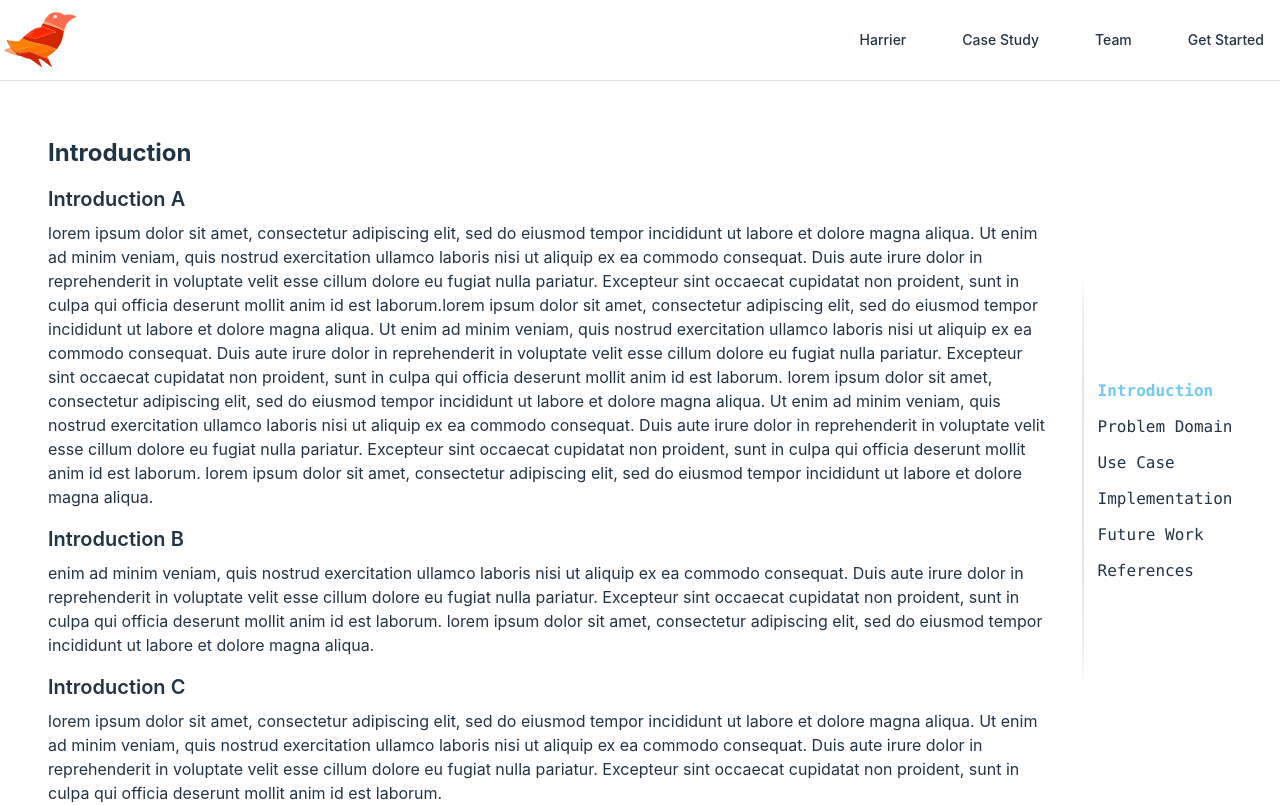
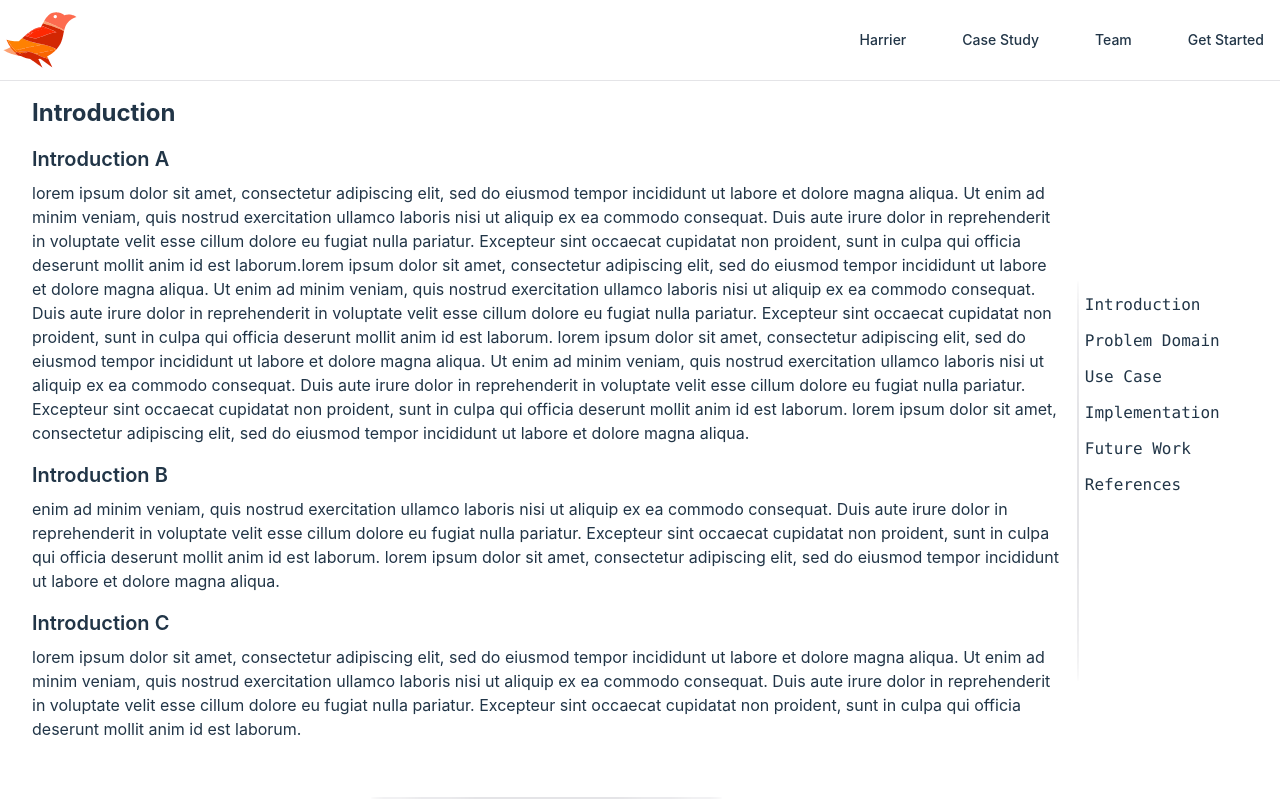
Before and after one commit to 2408-capstone-team5/harrier-site, a React (Vite) app: page /case-study in a window 1280 px wide. Before the commit this address led to /case-study#introduction. Shown: the top 805 px of the page. Built offline with nearby package versions, Linux system fonts and the light colour scheme.

Commit message:
fix: submenu links not accurately moving to the correct section title

```diff
--- a/src/components/Section.tsx
+++ /dev/null
@@ -1,63 +0,0 @@
-export type Section = { name: string; sectionId: string };
-
-type SectionProps = {
-  section: Section;
-  registerRef: (id: string) => (element: HTMLElement | null) => void;
-};
-
-export const Section = ({ section, registerRef }: SectionProps) => {
-  return (
-    <article
-      key={section.sectionId}
-      id={`${section.sectionId}`}
-      ref={registerRef(section.sectionId)}
-      className="p-4 rounded-lg mb-6"
-    >
-      <h2 className="font-bold text-2xl mb-4">{section.name}</h2>
-      <h3 className="font-semibold text-xl mb-2">{section.name} A</h3>
-      <p className="mb-4">
-        lorem ipsum dolor sit amet, consectetur adipiscing elit, sed do eiusmod
-        tempor incididunt ut labore et dolore magna aliqua. Ut enim ad minim
-        veniam, quis nostrud exercitation ullamco laboris nisi ut aliquip ex ea
-        commodo consequat. Duis aute irure dolor in reprehenderit in voluptate
-        velit esse cillum dolore eu fugiat nulla pariatur. Excepteur sint
-        occaecat cupidatat non proident, sunt in culpa qui officia deserunt
-        mollit anim id est laborum.lorem ipsum dolor sit amet, consectetur
-        adipiscing elit, sed do eiusmod tempor incididunt ut labore et dolore
-        magna aliqua. Ut enim ad minim veniam, quis nostrud exercitation ullamco
-        laboris nisi ut aliquip ex ea commodo consequat. Duis aute irure dolor
-        in reprehenderit in voluptate velit esse cillum dolore eu fugiat nulla
-        pariatur. Excepteur sint occaecat cupidatat non proident, sunt in culpa
-        qui officia deserunt mollit anim id est laborum. lorem ipsum dolor sit
-        amet, consectetur adipiscing elit, sed do eiusmod tempor incididunt ut
-        labore et dolore magna aliqua. Ut enim ad minim veniam, quis nostrud
-        exercitation ullamco laboris nisi ut aliquip ex ea commodo consequat.
-        Duis aute irure dolor in reprehenderit in voluptate velit esse cillum
-        dolore eu fugiat nulla pariatur. Excepteur sint occaecat cupidatat non
-        proident, sunt in culpa qui officia deserunt mollit anim id est laborum.
-        lorem ipsum dolor sit amet, consectetur adipiscing elit, sed do eiusmod
-        tempor incididunt ut labore et dolore magna aliqua.
-      </p>
-      <h3 className="font-semibold text-xl mb-2">{section.name} B</h3>
-      <p className="mb-4">
-        enim ad minim veniam, quis nostrud exercitation ullamco laboris nisi ut
-        aliquip ex ea commodo consequat. Duis aute irure dolor in reprehenderit
-        in voluptate velit esse cillum dolore eu fugiat nulla pariatur.
-        Excepteur sint occaecat cupidatat non proident, sunt in culpa qui
-        officia deserunt mollit anim id est laborum. lorem ipsum dolor sit amet,
-        consectetur adipiscing elit, sed do eiusmod tempor incididunt ut labore
-        et dolore magna aliqua.
-      </p>
-      <h3 className="font-semibold text-xl mb-2">{section.name} C</h3>
-      <p className="mb-4">
-        lorem ipsum dolor sit amet, consectetur adipiscing elit, sed do eiusmod
-        tempor incididunt ut labore et dolore magna aliqua. Ut enim ad minim
-        veniam, quis nostrud exercitation ullamco laboris nisi ut aliquip ex ea
-        commodo consequat. Duis aute irure dolor in reprehenderit in voluptate
-        velit esse cillum dolore eu fugiat nulla pariatur. Excepteur sint
-        occaecat cupidatat non proident, sunt in culpa qui officia deserunt
-        mollit anim id est laborum.
-      </p>
-    </article>
-  );
-};
--- a/src/components/pages/CaseStudyPage.tsx
+++ b/src/components/pages/CaseStudyPage.tsx
@@ -1,125 +1,96 @@
-import { useEffect, useState, useRef } from "react";
-// import { Eye } from "lucide-react";
 import { Link } from "react-router-dom";
+import { useContext } from "react";
+import { SectionsStateContext, Section } from "@/providers/SectionsStateProvider";
 
-import { Section } from "../Section";
 export default function CaseStudyPage() {
-  const sections: Section[] = [
-    { name: "Introduction", sectionId: "introduction" },
-    {
-      name: "Problem Domain",
-
-      sectionId: "problem-domain",
-    },
-    { name: "Use Case", sectionId: "use-case" },
-    {
-      name: "Implementation",
-      sectionId: "implementation",
-    },
-    { name: "Future Work", sectionId: "future-work" },
-    { name: "References", sectionId: "references" },
-  ];
-
-  const [activeSection, setActiveSection] = useState<string>("introduction");
-  const [navVisible, setNavVisible] = useState<boolean>(true);
-  const isScrollingRef = useRef(false);
-  const sectionRefs = useRef<{ [key: string]: HTMLElement }>({});
-
-  useEffect(() => {
-    const handleResize = () => {
-      if (window.innerWidth < 800) {
-        setNavVisible(false);
-      } else {
-        setNavVisible(true);
-      }
-    };
-
-    window.addEventListener("resize", handleResize);
-    handleResize();
-
-    return () => {
-      window.removeEventListener("resize", handleResize);
-    };
-  }, []);
-
-  useEffect(() => {
-    window.history.replaceState(null, "", `#${activeSection}`);
-  }, [activeSection]);
-
-  const registerSectionRef = (id: string) => (element: HTMLElement | null) => {
-    if (element) {
-      sectionRefs.current[id] = element;
-    }
-  };
-
-  const handleNavClick = (
-    event: React.MouseEvent<HTMLAnchorElement>,
-    sectionId: string,
-  ) => {
-    event.preventDefault();
-    const targetElement = document.getElementById(sectionId);
-
-    if (targetElement) {
-      isScrollingRef.current = true;
-      window.history.replaceState(null, "", `#${sectionId}`);
-      targetElement.scrollIntoView({ behavior: "smooth", block: "start" });
-
-      setTimeout(() => {
-        isScrollingRef.current = false;
-        setActiveSection(sectionId);
-      }, 500);
-    }
-  };
+  const { sections } : { sections: Section[] } = useContext(SectionsStateContext)
 
   return (
-    <div>
+    <div className="flex items-center justify-center min-h-screen">
       <main id="case-study-container" className="flex flex-row mx-4">
-        <div id="article-content" className="flex-[85] m-4">
-          {sections.map((title, idx) => (
-            <>
-              <br />
-              <Section
-                section={title}
-                registerRef={registerSectionRef}
-              />
-              {idx === sections.length - 1 ? (
-                <div className="h-24"></div>
-              ) : (
+        <div id="article-content" className="flex-[85]">
+          {sections.map((section, idx) => (
+            <div
+              key={section.sectionId}
+              id={section.sectionId}
+              className="mb-8"
+            >
+              <article
+                key={section.sectionId}
+                id={`${section.sectionId}`}
+                // ref={registerRef(section.sectionId)}
+                className="p-4 rounded-lg mb-6"
+              >
+                <h2 className="font-bold text-2xl mb-4">{section.name}</h2>
+                <h3 className="font-semibold text-xl mb-2">{section.name} A</h3>
+                <p className="mb-4">
+                  lorem ipsum dolor sit amet, consectetur adipiscing elit, sed do eiusmod
+                  tempor incididunt ut labore et dolore magna aliqua. Ut enim ad minim
+                  veniam, quis nostrud exercitation ullamco laboris nisi ut aliquip ex ea
+                  commodo consequat. Duis aute irure dolor in reprehenderit in voluptate
+                  velit esse cillum dolore eu fugiat nulla pariatur. Excepteur sint
+                  occaecat cupidatat non proident, sunt in culpa qui officia deserunt
+                  mollit anim id est laborum.lorem ipsum dolor sit amet, consectetur
+                  adipiscing elit, sed do eiusmod tempor incididunt ut labore et dolore
+                  magna aliqua. Ut enim ad minim veniam, quis nostrud exercitation ullamco
+                  laboris nisi ut aliquip ex ea commodo consequat. Duis aute irure dolor
+                  in reprehenderit in voluptate velit esse cillum dolore eu fugiat nulla
+                  pariatur. Excepteur sint occaecat cupidatat non proident, sunt in culpa
+                  qui officia deserunt mollit anim id est laborum. lorem ipsum dolor sit
+                  amet, consectetur adipiscing elit, sed do eiusmod tempor incididunt ut
+                  labore et dolore magna aliqua. Ut enim ad minim veniam, quis nostrud
+                  exercitation ullamco laboris nisi ut aliquip ex ea commodo consequat.
+                  Duis aute irure dolor in reprehenderit in voluptate velit esse cillum
+                  dolore eu fugiat nulla pariatur. Excepteur sint occaecat cupidatat non
+                  proident, sunt in culpa qui officia deserunt mollit anim id est laborum.
+                  lorem ipsum dolor sit amet, consectetur adipiscing elit, sed do eiusmod
+                  tempor incididunt ut labore et dolore magna aliqua.
+                </p>
+                <h3 className="font-semibold text-xl mb-2">{section.name} B</h3>
+                <p className="mb-4">
+                  enim ad minim veniam, quis nostrud exercitation ullamco laboris nisi ut
+                  aliquip ex ea commodo consequat. Duis aute irure dolor in reprehenderit
+                  in voluptate velit esse cillum dolore eu fugiat nulla pariatur.
+                  Excepteur sint occaecat cupidatat non proident, sunt in culpa qui
+                  officia deserunt mollit anim id est laborum. lorem ipsum dolor sit amet,
+                  consectetur adipiscing elit, sed do eiusmod tempor incididunt ut labore
+                  et dolore magna aliqua.
+                </p>
+                <h3 className="font-semibold text-xl mb-2">{section.name} C</h3>
+                <p className="mb-4">
+                  lorem ipsum dolor sit amet, consectetur adipiscing elit, sed do eiusmod
+                  tempor incididunt ut labore et dolore magna aliqua. Ut enim ad minim
+                  veniam, quis nostrud exercitation ullamco laboris nisi ut aliquip ex ea
+                  commodo consequat. Duis aute irure dolor in reprehenderit in voluptate
+                  velit esse cillum dolore eu fugiat nulla pariatur. Excepteur sint
+                  occaecat cupidatat non proident, sunt in culpa qui officia deserunt
+                  mollit anim id est laborum.
+                </p>
+              </article>
+              {idx < sections.length - 1 && (
                 <div className="nice-line h-0.5 bg-quinary rounded-full mx-auto w-2/6"></div>
               )}
-            </>
+            </div>
           ))}
         </div>
-        {navVisible && (
-          <div className="relative flex-[15]">
         <nav
           id="navigate-this-page"
-              className="sticky top-0 h-screen overflow-y-auto flex flex-col justify-center pl-4"
+          className="sticky flex-[15] top-0 h-screen"
         >
           <div className="nice-line absolute left-0 top-1/4 bottom-1/4 w-0.5 bg-quinary rounded-full"></div>
-              <ul className="p-0 font-mono">
+          <ul className="absolute left-2 top-1/4 bottom-1/4 p-0 font-mono">
             {sections.map((section) => (
               <li key={section.sectionId} className="my-3">
                 <Link
                   to={`#${section.sectionId}`}
-                      onClick={(event) =>
-                        handleNavClick(event, `${section.sectionId}`)
-                      }
-                      className={`flex items-center ${activeSection === section.sectionId ? "font-extrabold text-center text-primary" : ""} truncate`}
+                  className={`flex items-center truncate`}
                 >
-                      {/* {activeSection === section.urlFormatted && (
-                        <span className="mr-1">
-                          <Eye />
-                        </span>
-                      )} */}
                   {section.name}
                 </Link>
               </li>
             ))}
           </ul>
         </nav>
-          </div>
-        )}
       </main>
     </div>
   );
--- a/src/index.css
+++ b/src/index.css
@@ -10,7 +10,7 @@
     font-family: Inter, system-ui, Avenir, Helvetica, Arial, sans-serif;
     line-height: 1.5;
     font-weight: 400;
-    color-scheme: light;
+    color-scheme: dark light;
     /* color: rgba(255, 255, 255, 1); */
     font-synthesis: none;
     text-rendering: optimizeLegibility;
--- a/src/main.tsx
+++ b/src/main.tsx
@@ -9,10 +9,12 @@ import CaseStudyPage from "./components/pages/CaseStudyPage.tsx";
 import GetStartedPage from "./components/pages/GetStartedPage.tsx";
 import NotFoundPage from "./components/pages/NotFoundPage.tsx";
 
+import { SectionsStateProvider } from "@/providers/SectionsStateProvider.tsx";
 import "./index.css";
 
 createRoot(document.getElementById("app")!).render(
   <StrictMode>
+    <SectionsStateProvider>
     <RouterProvider
       router={createBrowserRouter([
         {
@@ -44,5 +46,6 @@ createRoot(document.getElementById("app")!).render(
         },
       ])}
     />
+    </ SectionsStateProvider>
   </StrictMode>
 );
--- /dev/null
+++ b/src/providers/SectionsStateProvider.tsx
@@ -0,0 +1,32 @@
+import React, { createContext, useState, ReactNode } from "react";
+
+export interface Section {
+  name: string;
+  sectionId: string;
+}
+
+interface SectionsState {
+  sections: Section[];
+  setSections?: React.Dispatch<React.SetStateAction<Section[]>>;
+}
+
+const SectionsStateContext = createContext<SectionsState>({ sections: [] });
+
+const SectionsStateProvider: React.FC<{ children: ReactNode }> = ({ children }) => {
+  const [sections] = useState<Section[]>([
+    { name: "Introduction", sectionId: "introduction" },
+    { name: "Problem Domain", sectionId: "problem-domain" },
+    { name: "Use Case", sectionId: "use-case" },
+    { name: "Implementation", sectionId: "implementation" },
+    { name: "Future Work", sectionId: "future-work" },
+    { name: "References", sectionId: "references" },
+  ]);
+
+  return (
+    <SectionsStateContext.Provider value={{ sections }}>
+      {children}
+    </SectionsStateContext.Provider>
+  );
+};
+
+export { SectionsStateProvider, SectionsStateContext };
```
Also changed, not shown: src/components/NavBar.tsx (+5 -30 lines), src/hooks/useViewportWidth.ts (added, +21 -0 lines). Lines whose indentation alone changed are shown as unchanged.
